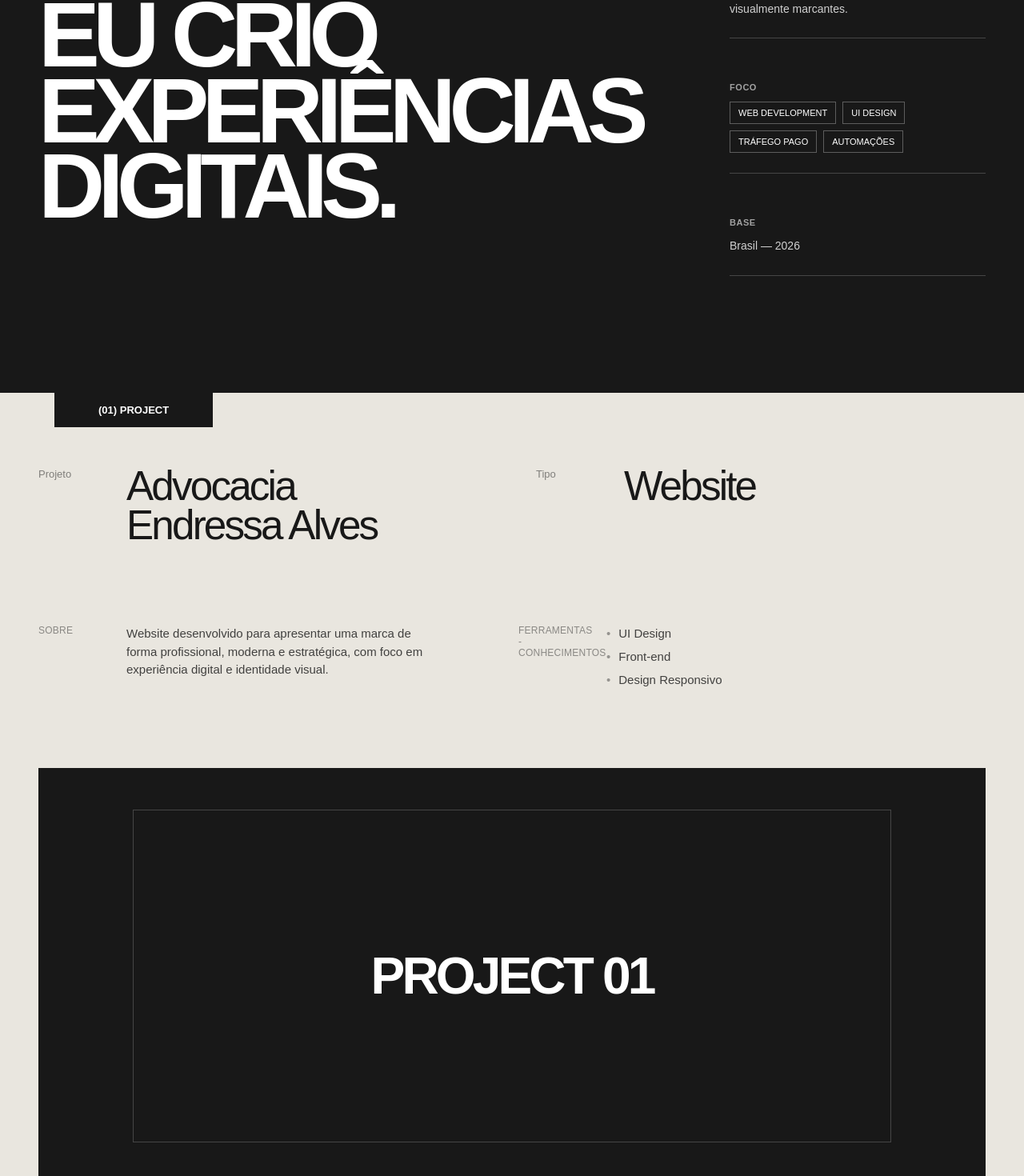
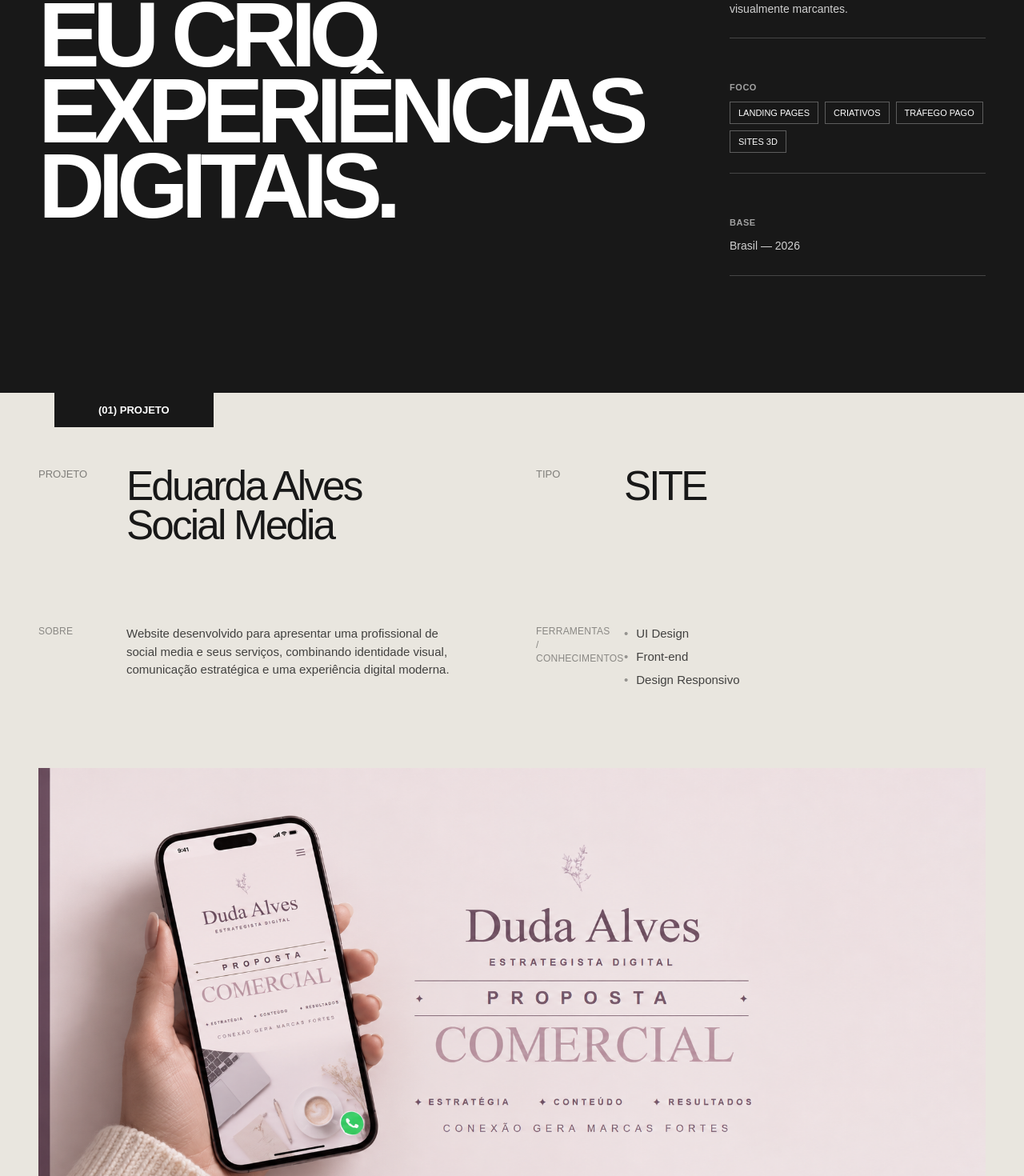
Before and after one commit to alvesmarcola/meu-portfolio, a React (Vite) app: page / in a window 1280 px wide. Shown: the part 1166-2636 px from the top of the page at 80% size. Built offline with nearby package versions, Linux system fonts and the light colour scheme.

Commit message:
Finalizado

```diff
--- a/src/App.tsx
+++ b/src/App.tsx
@@ -8,6 +8,7 @@ import { Projects } from "./components/Projects/Project 1";
 import { Footer } from "./components/Footer";
 import { Project2 } from "./components/Projects/Project 2";
 import { Services } from "./components/Services";
+import { CTA } from "./components/CTA";
 
 function App() {
   return (
@@ -24,6 +25,8 @@ function App() {
 
       <Services />
 
+      <CTA />
+
       <Footer />
     </>
   );
--- a/src/components/About/index.tsx
+++ b/src/components/About/index.tsx
@@ -16,7 +16,7 @@ export function About() {
   return (
     <AboutContainer>
       <AboutHeader>
-        <AboutNumber>02 — ABOUT</AboutNumber>
+        <AboutNumber>02 — SOBRE</AboutNumber>
       </AboutHeader>
 
       <AboutContent>
@@ -42,10 +42,10 @@ export function About() {
             <InfoTitle>FOCO</InfoTitle>
 
             <Skills>
-              <span>WEB DEVELOPMENT</span>
-              <span>UI DESIGN</span>
+              <span>LANDING PAGES</span>
+              <span>CRIATIVOS</span>
               <span>TRÁFEGO PAGO</span>
-              <span>AUTOMAÇÕES</span>
+              <span>SITES 3D</span>
             </Skills>
           </InfoBlock>
 
--- /dev/null
+++ b/src/components/CTA/index.tsx
@@ -0,0 +1,40 @@
+import {
+  CTAContainer,
+  CTATop,
+  CTATitle,
+  CTAContent,
+  CTAText,
+  CTAButton,
+} from "./style";
+
+export function CTA() {
+  return (
+    <CTAContainer>
+      <CTATop>
+        <span>05 — COMEÇAR UMA PARCERIA</span>
+
+        <span>VAMOS TRABALHAR</span>
+      </CTATop>
+
+      <CTATitle>
+        Tem um
+        <br />
+        projeto
+        <br />
+        em mente?
+      </CTATitle>
+
+      <CTAContent>
+        <CTAText>
+          Landing pages, experiências digitais e interfaces pensadas para
+          transformar ideias em projetos visualmente marcantes.
+        </CTAText>
+
+        <CTAButton href="wa.me/54997053527" target="_blank" rel="noopener noreferrer">
+          INICIAR UM PROJETO
+          <span>↗</span>
+        </CTAButton>
+      </CTAContent>
+    </CTAContainer>
+  );
+}
--- /dev/null
+++ b/src/components/CTA/style.ts
@@ -0,0 +1,147 @@
+import styled from "styled-components";
+
+export const CTAContainer = styled.section`
+  min-height: 70vh;
+
+  padding: 80px 48px;
+
+  background: #e9e6df;
+  color: #181818;
+
+  display: flex;
+  flex-direction: column;
+  justify-content: space-between;
+
+  overflow: hidden;
+
+  font-family: Arial, sans-serif;
+
+  @media (max-width: 768px) {
+    min-height: 65vh;
+    padding: 60px 20px;
+  }
+`;
+
+export const CTATop = styled.div`
+  display: flex;
+  justify-content: space-between;
+  align-items: flex-start;
+
+  font-size: 11px;
+
+  opacity: 0.6;
+
+  @media (max-width: 600px) {
+    gap: 20px;
+  }
+`;
+
+export const CTATitle = styled.h2`
+  max-width: 1100px;
+
+  margin: 0;
+
+  font-size: clamp(65px, 10vw, 170px);
+
+  font-weight: 900;
+
+  line-height: 0.82;
+
+  letter-spacing: -0.075em;
+
+  text-transform: uppercase;
+
+  animation: reveal 1s cubic-bezier(0.16, 1, 0.3, 1) both;
+
+  @keyframes reveal {
+    from {
+      opacity: 0;
+      transform: translateY(60px);
+    }
+
+    to {
+      opacity: 1;
+      transform: translateY(0);
+    }
+  }
+
+  @media (max-width: 768px) {
+    font-size: clamp(50px, 15vw, 95px);
+  }
+
+  @media (max-width: 450px) {
+    font-size: clamp(44px, 14vw, 70px);
+  }
+`;
+
+export const CTAContent = styled.div`
+  display: flex;
+
+  justify-content: space-between;
+  align-items: flex-end;
+
+  gap: 40px;
+
+  @media (max-width: 700px) {
+    flex-direction: column;
+
+    align-items: flex-start;
+  }
+`;
+
+export const CTAText = styled.p`
+  max-width: 420px;
+
+  margin: 0;
+
+  font-size: 16px;
+
+  line-height: 1.5;
+
+  opacity: 0.7;
+`;
+
+export const CTAButton = styled.a`
+  display: inline-flex;
+
+  align-items: center;
+  justify-content: center;
+
+  gap: 25px;
+
+  padding: 18px 25px;
+
+  background: #181818;
+
+  color: #ffffff;
+
+  text-decoration: none;
+
+  font-size: 12px;
+
+  font-weight: 700;
+
+  letter-spacing: 0.03em;
+
+  transition:
+    transform 0.4s cubic-bezier(0.16, 1, 0.3, 1),
+    background 0.3s ease;
+
+  span {
+    font-size: 18px;
+
+    transition: transform 0.3s ease;
+  }
+
+  &:hover {
+    transform: translateY(-5px);
+  }
+
+  &:hover span {
+    transform: translate(4px, -4px);
+  }
+
+  @media (max-width: 700px) {
+    width: 100%;
+  }
+`;
--- a/src/components/Projects/Project 1/index.tsx
+++ b/src/components/Projects/Project 1/index.tsx
@@ -11,30 +11,30 @@ import {
   DetailText,
   ScopeList,
   ProjectPreview,
-  PreviewContent,
-  PreviewText,
 } from "./style";
+
+import projectDuda from "../../../assets/projeto1.png";
 
 export function Projects() {
   return (
     <ProjectsContainer>
-      <ProjectLabel>(01) PROJECT</ProjectLabel>
+      <ProjectLabel>(01) PROJETO</ProjectLabel>
 
       <ProjectHeader>
         <ProjectInfo>
-          <ProjectType>Projeto</ProjectType>
+          <ProjectType>PROJETO</ProjectType>
 
           <ProjectName>
-            Advocacia
+            Eduarda Alves
             <br />
-            Endressa Alves
+            Social Media
           </ProjectName>
         </ProjectInfo>
 
         <ProjectInfo>
-          <ProjectType>Tipo</ProjectType>
+          <ProjectType>TIPO</ProjectType>
 
-          <ProjectName>Website</ProjectName>
+          <ProjectName>SITE</ProjectName>
         </ProjectInfo>
       </ProjectHeader>
 
@@ -43,28 +43,34 @@ export function Projects() {
           <DetailTitle>SOBRE</DetailTitle>
 
           <DetailText>
-            Website desenvolvido para apresentar uma marca de forma
-            profissional, moderna e estratégica, com foco em experiência
-            digital e identidade visual.
+            Website desenvolvido para apresentar uma profissional de social
+            media e seus serviços, combinando identidade visual, comunicação
+            estratégica e uma experiência digital moderna.
           </DetailText>
         </DetailBlock>
 
         <DetailBlock>
-          <DetailTitle>Ferramentas - conhecimentos</DetailTitle>
+          <DetailTitle>FERRAMENTAS / CONHECIMENTOS</DetailTitle>
 
           <ScopeList>
             <li>UI Design</li>
-            <li>Front-end </li>
+            <li>Front-end</li>
             <li>Design Responsivo</li>
           </ScopeList>
         </DetailBlock>
       </DetailsGrid>
 
-      <ProjectPreview>
-        <PreviewContent>
-          <PreviewText>PROJECT 01</PreviewText>
-        </PreviewContent>
-      </ProjectPreview>
+      <ProjectPreview
+  as="a"
+  href="https://eduarda-alves-social-media.vercel.app/"
+  target="_blank"
+  rel="noopener noreferrer"
+>
+  <img
+    src={projectDuda}
+    alt="Projeto Eduarda Alves Social Media"
+  />
+</ProjectPreview>
     </ProjectsContainer>
   );
 }
--- a/src/components/Projects/Project 1/style.ts
+++ b/src/components/Projects/Project 1/style.ts
@@ -1,10 +1,11 @@
 import styled from "styled-components";
 
-export const ProjectsContainer = styled.section<{ $dark?: boolean }>`
-  background: ${({ $dark }) => ($dark ? "#181818" : "#e9e6df")};
-  color: ${({ $dark }) => ($dark ? "#ffffff" : "#181818")};
+export const ProjectsContainer = styled.section`
+  width: 100%;
+  min-height: 100vh;
 
-  min-height: 100vh;
+  background: #e9e6df;
+  color: #181818;
 
   padding: 0 48px 80px;
 
@@ -18,11 +19,11 @@ export const ProjectsContainer = styled.section<{ $dark?: boolean }>`
   }
 `;
 
-export const ProjectLabel = styled.div<{ $dark?: boolean }>`
+export const ProjectLabel = styled.div`
   display: inline-block;
 
-  background: ${({ $dark }) => ($dark ? "#e9e6df" : "#181818")};
-  color: ${({ $dark }) => ($dark ? "#181818" : "#ffffff")};
+  background: #181818;
+  color: #ffffff;
 
   padding: 14px 55px;
 
@@ -52,9 +53,10 @@ export const ProjectLabel = styled.div<{ $dark?: boolean }>`
 `;
 
 export const ProjectHeader = styled.div`
-  display: flex;
-  justify-content: space-between;
-  align-items: flex-start;
+  width: 100%;
+
+  display: grid;
+  grid-template-columns: 1fr 1fr;
 
   gap: 60px;
 
@@ -75,7 +77,8 @@ export const ProjectHeader = styled.div`
   }
 
   @media (max-width: 768px) {
-    flex-direction: column;
+    grid-template-columns: 1fr;
+
     gap: 35px;
 
     margin-top: 35px;
@@ -83,22 +86,24 @@ export const ProjectHeader = styled.div`
 `;
 
 export const ProjectInfo = styled.div`
-  display: flex;
-  align-items: flex-start;
+  display: grid;
+
+  grid-template-columns: 80px 1fr;
 
   gap: 30px;
 
-  flex: 1;
+  align-items: start;
+
+  min-width: 0;
 
   @media (max-width: 768px) {
-    flex-direction: column;
-    gap: 10px;
+    grid-template-columns: 70px 1fr;
+
+    gap: 20px;
   }
 `;
 
 export const ProjectType = styled.span`
-  min-width: 80px;
-
   font-size: 13px;
 
   opacity: 0.5;
@@ -128,18 +133,21 @@ export const ProjectName = styled.h2`
 
     letter-spacing: -0.04em;
   }
+
+  @media (max-width: 768px) {
+    font-size: clamp(34px, 10vw, 58px);
+  }
 `;
 
 export const DetailsGrid = styled.div`
+  width: 100%;
+
   display: grid;
-
   grid-template-columns: 1fr 1fr;
 
-  gap: 100px;
+  gap: 60px;
 
   margin-top: 100px;
-
-  max-width: 1100px;
 
   animation: detailsReveal 0.9s ease 0.3s both;
 
@@ -171,6 +179,10 @@ export const DetailBlock = styled.div`
 
   gap: 30px;
 
+  align-items: start;
+
+  min-width: 0;
+
   @media (max-width: 768px) {
     grid-template-columns: 70px 1fr;
 
@@ -186,6 +198,8 @@ export const DetailTitle = styled.span`
   opacity: 0.45;
 
   letter-spacing: 0.02em;
+
+  line-height: 1.4;
 `;
 
 export const DetailText = styled.p`
@@ -246,91 +260,51 @@ export const ScopeList = styled.ul`
   }
 `;
 
-export const ProjectPreview = styled.div<{ $dark?: boolean }>`
+export const ProjectPreview = styled.div`
   width: 100%;
-
-  height: 65vh;
-
-  min-height: 400px;
 
   margin-top: 100px;
 
-  background: ${({ $dark }) => ($dark ? "#e9e6df" : "#181818")};
+  background: #181818;
 
   display: flex;
 
   align-items: center;
-
   justify-content: center;
 
   overflow: hidden;
 
   cursor: pointer;
 
-  transition:
-    transform 0.6s cubic-bezier(0.16, 1, 0.3, 1),
-    background 0.4s ease;
+  transition: transform 0.6s cubic-bezier(0.16, 1, 0.3, 1);
+
+  img {
+    display: block;
+
+    width: 100%;
+    height: auto;
+
+    object-fit: cover;
+
+    transition:
+      transform 0.8s cubic-bezier(0.16, 1, 0.3, 1),
+      filter 0.4s ease;
+  }
 
   &:hover {
     transform: scale(0.985);
   }
 
+  &:hover img {
+    transform: scale(1.02);
+  }
+
   @media (max-width: 768px) {
-    height: 50vh;
+    margin-top: 60px;
 
-    min-height: 300px;
-
-    margin-top: 60px;
+    img {
+      width: 100%;
+      height: auto;
+    }
   }
 `;
-
-export const PreviewContent = styled.div<{ $dark?: boolean }>`
-  width: 80%;
-
-  height: 80%;
-
-  border: 1px solid
-    ${({ $dark }) =>
-      $dark
-        ? "rgba(24, 24, 24, 0.2)"
-        : "rgba(255, 255, 255, 0.2)"};
-
-  display: flex;
-
-  align-items: center;
-
-  justify-content: center;
-
-  transition:
-    transform 0.8s cubic-bezier(0.16, 1, 0.3, 1),
-    border-color 0.4s ease;
-
-  ${ProjectPreview}:hover & {
-    transform: scale(1.03);
-
-    border-color: ${({ $dark }) =>
-      $dark
-        ? "rgba(24, 24, 24, 0.5)"
-        : "rgba(255, 255, 255, 0.5)"};
-  }
-`;
-
-export const PreviewText = styled.span<{ $dark?: boolean }>`
-  color: ${({ $dark }) => ($dark ? "#181818" : "#ffffff")};
-
-  font-size: clamp(30px, 5vw, 80px);
-
-  font-weight: 700;
-
-  letter-spacing: -0.06em;
-
-  transition:
-    transform 0.5s cubic-bezier(0.16, 1, 0.3, 1),
-    letter-spacing 0.5s ease;
-
-  ${ProjectPreview}:hover & {
-    transform: scale(1.04);
-
-    letter-spacing: -0.04em;
-  }
-`;
--- a/src/components/Projects/Project 2/index.tsx
+++ b/src/components/Projects/Project 2/index.tsx
@@ -1,3 +1,5 @@
+import projeto2 from "../../../assets/projeto2.png";
+
 import {
   ProjectContainer,
   ProjectLabel,
@@ -11,53 +13,62 @@ import {
   DetailText,
   ScopeList,
   ProjectPreview,
-  PreviewContent,
-  PreviewText,
+  ProjectImage,
 } from "./style";
 
 export function Project2() {
   return (
     <ProjectContainer>
-      <ProjectLabel>(02) PROJECT</ProjectLabel>
+      <ProjectLabel>(02) PROJETO</ProjectLabel>
 
       <ProjectHeader>
         <ProjectInfo>
-          <ProjectType>Product</ProjectType>
+          <ProjectType>PROJETO</ProjectType>
 
           <ProjectName>
-            Creative digital
-            <br />
-            experience
+            Creative 3D
           </ProjectName>
+        </ProjectInfo>
+
+        <ProjectInfo>
+          <ProjectType>TIPO</ProjectType>
+
+          <ProjectName>3D / WEB</ProjectName>
         </ProjectInfo>
       </ProjectHeader>
 
       <DetailsGrid>
         <DetailBlock>
-          <DetailTitle>About</DetailTitle>
+          <DetailTitle>SOBRE</DetailTitle>
 
           <DetailText>
-            A digital project focused on creating a strong visual identity,
-            combining creativity, design and technology into one experience.
+            Experimento visual desenvolvido em 3D, explorando composição,
+            interação e estética para criar uma experiência digital mais
+            imersiva.
           </DetailText>
         </DetailBlock>
 
         <DetailBlock>
-          <DetailTitle>Scope of work</DetailTitle>
+          <DetailTitle>FERRAMENTAS / CONHECIMENTOS</DetailTitle>
 
           <ScopeList>
-            <li>Concept development</li>
-            <li>Web design</li>
-            <li>Creative development</li>
-            <li>Art direction</li>
+            <li>Desenvolvimento 3D</li>
+            <li>Design UX/UI</li>
+            <li>Front-end</li>
+            <li>Criatividade</li>
           </ScopeList>
         </DetailBlock>
       </DetailsGrid>
 
-      <ProjectPreview>
-        <PreviewContent>
-          <PreviewText>PROJECT 02</PreviewText>
-        </PreviewContent>
+      <ProjectPreview
+        href="https://alvesmarcola.github.io/Donut-animated-3D/"
+        target="_blank"
+        rel="noopener noreferrer"
+      >
+        <ProjectImage
+          src={projeto2}
+          alt="Projeto Creative 3D"
+        />
       </ProjectPreview>
     </ProjectContainer>
   );
```
Also changed, not shown: src/components/Footer/index.tsx (+13 -5 lines), src/components/Footer/style.ts (+26 -15 lines), src/components/Projects/Project 2/style.ts (+31 -8 lines), src/components/Services/style.ts (+3 -5 lines), src/assets/projeto1.png (added), src/assets/projeto2.png (added).
